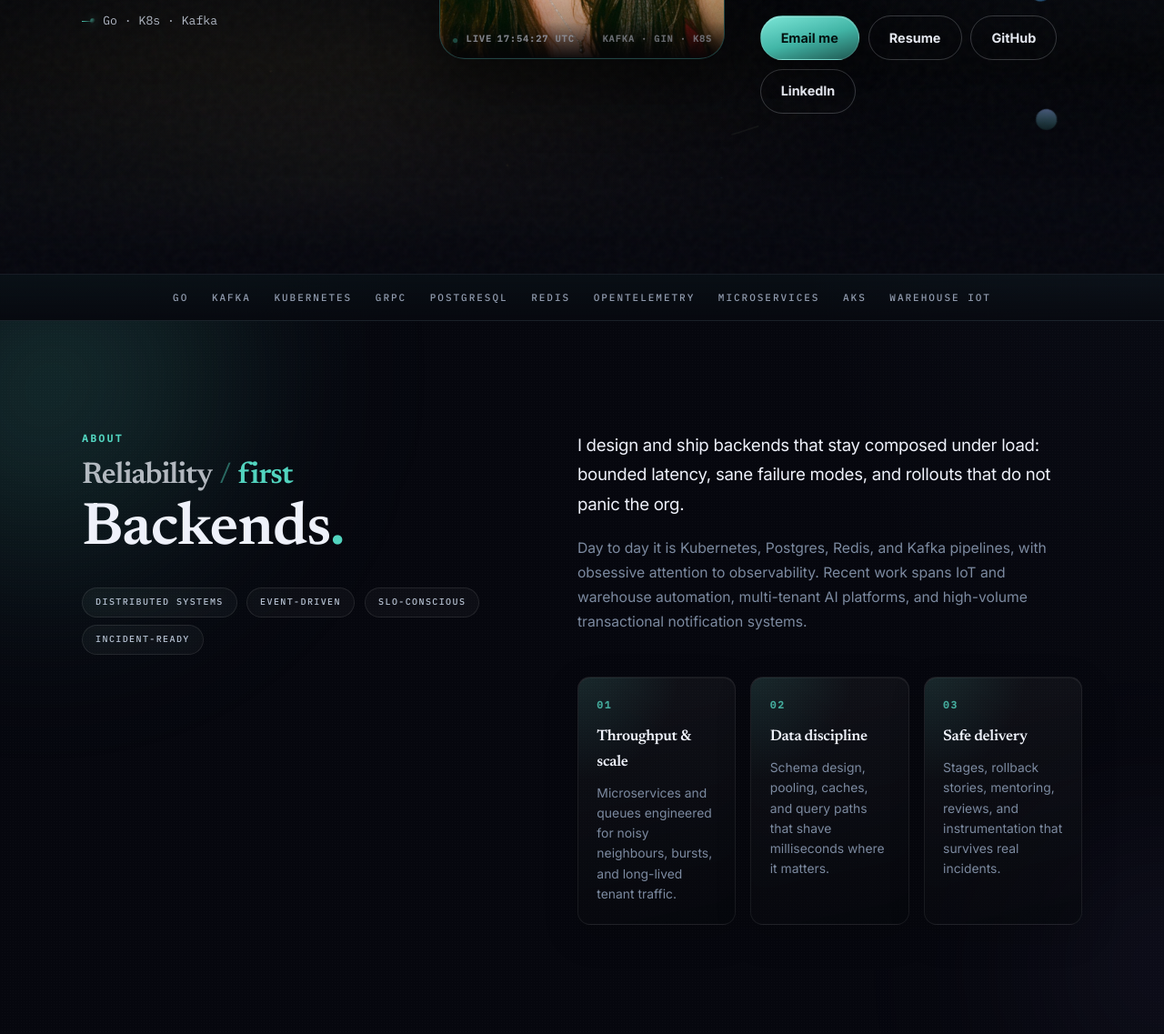
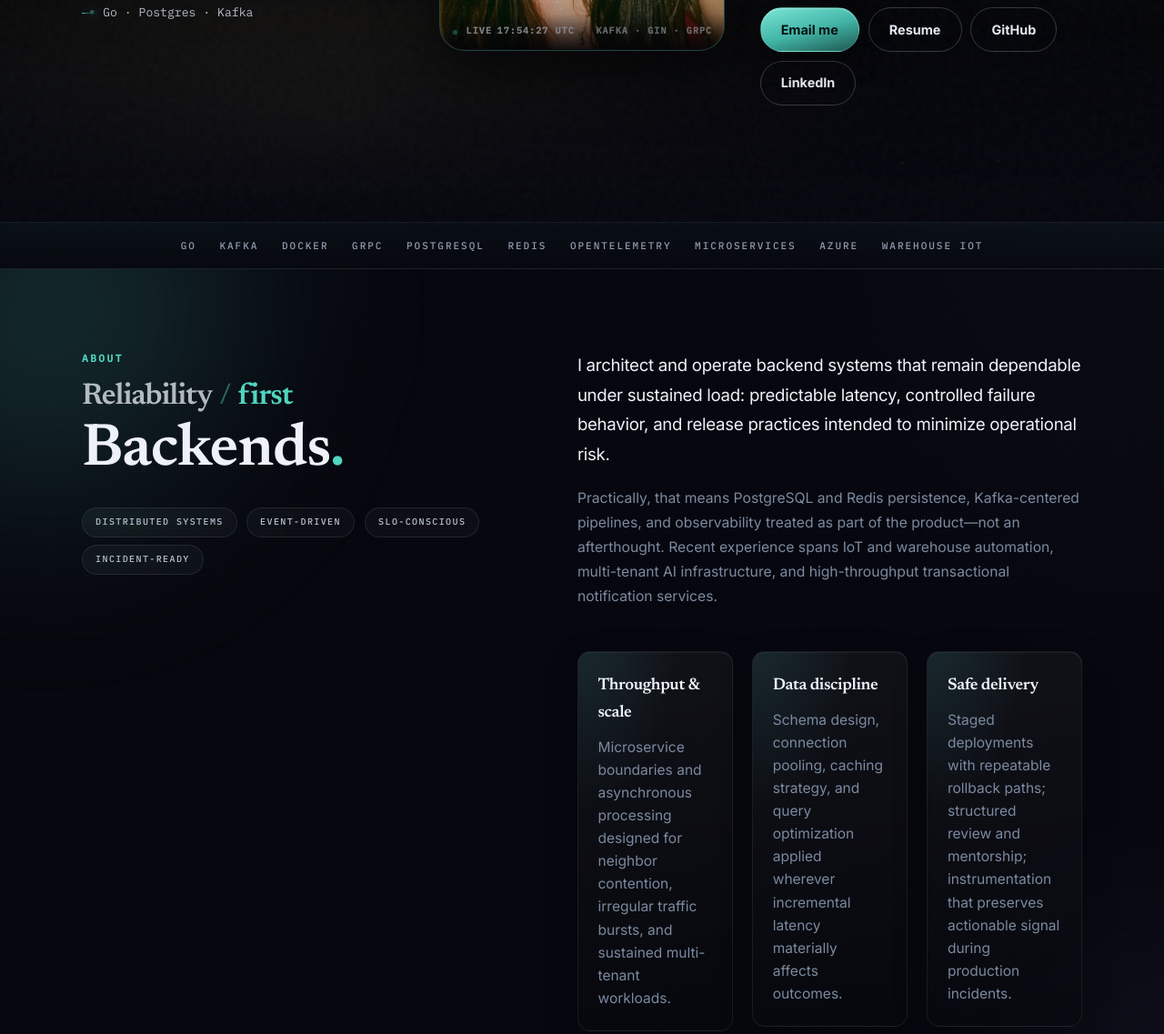
Before and after one commit to incogni23/Ankita-Cv, a plain HTML site: page index.html in a window 1280 px wide. Shown: the part 604-1741 px from the top of the page at 91% size. Drawn offline with nearby package versions, Linux system fonts and the light colour scheme.

Commit message:
final touch ups

```diff
--- a/index.html
+++ b/index.html
@@ -7,6 +7,22 @@
     <meta
       name="description"
       content="Ankita Dewari: Backend Engineer building scalable distributed systems with Go, cloud-native infrastructure, and event-driven microservices."
+    />
+    <meta name="author" content="Ankita Dewari" />
+    <!-- Social preview — override og:url after you publish (custom domain / GitHub Pages). -->
+    <meta property="og:type" content="website" />
+    <meta property="og:title" content="Ankita Dewari · Backend Engineer" />
+    <meta property="og:description" content="Backend Engineer — Go, PostgreSQL, Redis, Kafka, distributed systems." />
+    <meta
+      property="og:image"
+      content="https://raw.githubusercontent.com/incogni23/Ankita-Cv/main/profile.png"
+    />
+    <meta name="twitter:card" content="summary_large_image" />
+    <meta name="twitter:title" content="Ankita Dewari · Backend Engineer" />
+    <meta name="twitter:description" content="Backend Engineer — Go, PostgreSQL, Redis, Kafka, distributed systems." />
+    <meta
+      name="twitter:image"
+      content="https://raw.githubusercontent.com/incogni23/Ankita-Cv/main/profile.png"
     />
     <title>Ankita Dewari · Backend Engineer</title>
     <link rel="preconnect" href="https://fonts.googleapis.com" />
@@ -84,7 +100,7 @@
                 <ul class="hero-role-rail fx-hero-line" style="--fx: 4" role="list">
                   <li><span class="rail-mark" aria-hidden="true"></span> Backend engineer</li>
                   <li><span class="rail-mark" aria-hidden="true"></span> Distributed systems</li>
-                  <li><span class="rail-mark" aria-hidden="true"></span> Go · K8s · Kafka</li>
+                  <li><span class="rail-mark" aria-hidden="true"></span> Go · Postgres · Kafka</li>
                 </ul>
               </div>
 
@@ -113,7 +129,7 @@
                             ><span class="hero-chip-live" aria-hidden="true">●</span>LIVE
                             <span id="live-clock"></span></span
                           >
-                          <span class="badge-tag">Kafka · Gin · K8s</span>
+                          <span class="badge-tag">Kafka · Gin · gRPC</span>
                         </div>
                       </div>
                     </a>
@@ -171,13 +187,13 @@
         <div class="container keyword-inner">
           <span>Go</span>
           <span>Kafka</span>
-          <span>Kubernetes</span>
+          <span>Docker</span>
           <span>gRPC</span>
           <span>PostgreSQL</span>
           <span>Redis</span>
           <span>OpenTelemetry</span>
           <span>Microservices</span>
-          <span>AKS</span>
+          <span>Azure</span>
           <span>Warehouse IoT</span>
         </div>
       </div>
@@ -210,30 +226,36 @@
             <div class="about-studio__story">
               <div class="about-studio__dek">
                 <p class="about-studio__lead about-reveal-line">
-                  I design and ship backends that stay composed under load: bounded latency, sane failure modes, and rollouts that
-                  do not panic the org.
+                  I architect and operate backend systems that remain dependable under sustained load: predictable latency, controlled
+                  failure behavior, and release practices intended to minimize operational risk.
                 </p>
                 <p class="about-studio__fine about-reveal-line">
-                  Day to day it is Kubernetes, Postgres, Redis, and Kafka pipelines, with obsessive attention to observability.
-                  Recent work spans IoT and warehouse automation, multi-tenant AI platforms, and high-volume transactional notification
-                  systems.
+                  Practically, that means PostgreSQL and Redis persistence, Kafka-centered pipelines, and observability treated as part
+                  of the product—not an afterthought. Recent experience spans IoT and warehouse automation, multi-tenant AI
+                  infrastructure, and high-throughput transactional notification services.
                 </p>
               </div>
               <ul class="about-studio__tiles" role="list">
                 <li class="about-studio__tile">
-                  <span class="about-tile-num" aria-hidden="true">01</span>
                   <h3 class="about-tile-h">Throughput &amp; scale</h3>
-                  <p class="about-tile-t">Microservices and queues engineered for noisy neighbours, bursts, and long-lived tenant traffic.</p>
+                  <p class="about-tile-t">
+                    Microservice boundaries and asynchronous processing designed for neighbor contention, irregular traffic bursts, and
+                    sustained multi-tenant workloads.
+                  </p>
                 </li>
                 <li class="about-studio__tile">
-                  <span class="about-tile-num" aria-hidden="true">02</span>
                   <h3 class="about-tile-h">Data discipline</h3>
-                  <p class="about-tile-t">Schema design, pooling, caches, and query paths that shave milliseconds where it matters.</p>
+                  <p class="about-tile-t">
+                    Schema design, connection pooling, caching strategy, and query optimization applied wherever incremental latency
+                    materially affects outcomes.
+                  </p>
                 </li>
                 <li class="about-studio__tile">
-                  <span class="about-tile-num" aria-hidden="true">03</span>
                   <h3 class="about-tile-h">Safe delivery</h3>
-                  <p class="about-tile-t">Stages, rollback stories, mentoring, reviews, and instrumentation that survives real incidents.</p>
+                  <p class="about-tile-t">
+                    Staged deployments with repeatable rollback paths; structured review and mentorship; instrumentation that preserves
+                    actionable signal during production incidents.
+                  </p>
                 </li>
               </ul>
             </div>
@@ -258,7 +280,7 @@
               </div>
               <div class="card-job-body">
                 <h3>Founding Backend Engineer · Source Asia</h3>
-                <p class="stack-line">Go · Postgres · Redis · Kafka · K8s · AKS</p>
+                <p class="stack-line">Go · Postgres · Redis · Kafka · Docker · Azure</p>
                 <ul>
                   <li>Full Go backend for IoT / warehouse automation: ERP &amp; OMS integrations, telemetry, staged rollouts.</li>
                   <li>~45% faster APIs; heavy queries <strong>~900ms → ~250ms</strong> via SQL and caching discipline.</li>
@@ -275,11 +297,11 @@
               </div>
               <div class="card-job-body">
                 <h3>Backend Developer · PioVation GmbH</h3>
-                <p class="stack-line">Go · Keycloak · PostgreSQL · MongoDB · MinIO · Kubernetes</p>
+                <p class="stack-line">Go · Keycloak · PostgreSQL · MongoDB · MinIO · Docker</p>
                 <ul>
                   <li>Multi-tenant <strong>AI infrastructure</strong> with RBAC; gateway trimmed ~35% routing chatter.</li>
                   <li>Hybrid structured + blob storage with ~50% access wins where measured.</li>
-                  <li>Docker/Kubernetes across hybrid cloud.</li>
+                  <li>Docker-based deployments across hybrid cloud environments.</li>
                 </ul>
               </div>
             </article>
@@ -359,7 +381,7 @@
             </div>
             <div class="mini-card motion-reveal">
               <h3>Cloud &amp; ops</h3>
-              <p><span class="pill">Kubernetes</span> <span class="pill">Docker</span> <span class="pill">AWS</span> <span class="pill">Azure AKS</span> <span class="pill">CI/CD</span> <span class="pill">Linux</span></p>
+              <p><span class="pill">Docker</span> <span class="pill">AWS</span> <span class="pill">Azure</span> <span class="pill">CI/CD</span> <span class="pill">Linux</span></p>
             </div>
             <div class="mini-card mini-card-wide motion-reveal">
               <h3>Reliability &amp; performance</h3>
--- a/spiral-journey.js
+++ b/spiral-journey.js
@@ -162,89 +162,48 @@
     });
   }
 
-  function applySpiralProgress(docEl, traceEls, p, surfaceEl, depthEnabled) {
+  function applySpiralProgress(docEl, traceEls, p, surfaceEl) {
     p = typeof p !== "number" ? 0 : Math.min(1, Math.max(0, p));
 
     docEl.style.setProperty("--spiral-t", String(p));
 
-    var wx = Math.sin(p * Math.PI * 13) * 17;
-    var wy = Math.cos(p * Math.PI * 9) * 9;
+    var spiralTurns = p * Math.PI * 6; /* corkscrew phase across the page → ~3 sine cycles */
+    var wx = Math.sin(spiralTurns) * 14;
+    var wy = Math.cos(spiralTurns) * 11;
     docEl.style.setProperty("--spiral-wobble-x", wx + "px");
     docEl.style.setProperty("--spiral-wobble-y", wy + "px");
 
-    /* Legacy hook */
-    docEl.style.setProperty("--spiral-surface-zoom", String(1 - p * 0.038));
+    var shellScale = Math.max(0.28, 1.03 - p * 0.58);
+    docEl.style.setProperty("--spiral-scale-shell", String(shellScale));
+
+    var shellDeg = p * 920 + Math.sin(spiralTurns + 0.4) * 42;
+    docEl.style.setProperty("--spiral-rot-shell", shellDeg.toFixed(2) + "deg");
+    docEl.style.setProperty("--spiral-tx-shell", (-38 * p + Math.sin(spiralTurns + 1.1) * 14).toFixed(2) + "px");
+    docEl.style.setProperty("--spiral-ty-shell", (-32 * p + Math.cos(spiralTurns - 0.6) * 12).toFixed(2) + "px");
+
+    docEl.style.setProperty("--spiral-rot-cw", (-(p * 600) + Math.sin(spiralTurns) * -52).toFixed(2) + "deg");
+    docEl.style.setProperty("--spiral-rot-ccw", (p * 660 + Math.sin(spiralTurns + 2.05) * 56).toFixed(2) + "deg");
+    docEl.style.setProperty("--spiral-rot-sat", (-(p * 240) + Math.cos(spiralTurns + 1.4) * 55).toFixed(2) + "deg");
+
+    docEl.style.setProperty("--spiral-scale-sat", String(Math.max(0.68, Math.min(1.02, 0.94 + p * 0.05))));
+
+    docEl.style.setProperty("--spiral-host-pulse", "1");
 
     /*
-     * Obvious inward / outward "breathing" along scroll (purely p‑driven —
-     * we do NOT negate document scroll-Y; doing that blew out blank space past the footer).
+     * Never apply perspective / rotateX to .spiral-surface — that skewed the entire page into a trapezoid.
+     * All spiral motion stays on the fixed SVG overlay (.spiral-stage).
      */
-    var breathFast = Math.sin(p * Math.PI * 20);
-    var breathSlow = Math.sin(p * Math.PI * 3.25);
-    var envelope = 0.55 + 0.45 * breathSlow;
-    var pulse = breathFast * envelope;
-
-    var shellScale = (1.06 - p * 0.48) * (1 + 0.13 * pulse);
-    docEl.style.setProperty("--spiral-scale-shell", String(Math.max(0.22, Math.min(1.35, shellScale))));
-
-    docEl.style.setProperty("--spiral-rot-shell", p * 720 + pulse * 110 + "deg");
-    docEl.style.setProperty("--spiral-tx-shell", (-44 * p + pulse * 18).toFixed(2) + "px");
-    docEl.style.setProperty("--spiral-ty-shell", (-36 * p - pulse * 14).toFixed(2) + "px");
-    docEl.style.setProperty("--spiral-rot-cw", (p * -560 + pulse * -55).toFixed(2) + "deg");
-    docEl.style.setProperty("--spiral-rot-ccw", (p * 640 + pulse * 48).toFixed(2) + "deg");
-    docEl.style.setProperty("--spiral-rot-sat", (p * -220 + pulse * 70).toFixed(2) + "deg");
-    docEl.style.setProperty("--spiral-scale-sat", String(Math.max(0.65, Math.min(1.08, (0.94 + p * 0.08) * (1 + 0.05 * pulse)))));
-
-    /* Fixed spiral canvas gently pulses opposite phase for layered depth */
-    docEl.style.setProperty("--spiral-host-pulse", String(1 + pulse * -0.05));
-
-    /*
-     * Tunnel depth on the staged surface — Z + tilt + zoom, no cancelling scrollY (avoids phantom gap).
-     */
-    if (depthEnabled && surfaceEl) {
-      var vh = window.innerHeight || 640;
-      var inward = Math.min(vh * 1.72, Math.max(vh * 1.08, surfaceEl.scrollHeight * 0.11));
-      var dzBase = -p * inward * 0.88;
-      var dz = dzBase + inward * 0.16 * pulse;
-
-      var tilt = Math.min(10.2, Math.max(0, p * 8.95 + pulse * 1.05));
-      var sc = Math.max(0.78, Math.min(1.04, (1 - p * 0.125) * (1 + 0.042 * pulse)));
-      var pers = Math.min(1380, Math.max(760, Math.round(vh * 1.15)));
-
-      surfaceEl.style.transform =
-        "perspective(" +
-        pers +
-        "px) translate3d(" +
-        wx.toFixed(2) +
-        "px," +
-        wy.toFixed(2) +
-        "px," +
-        dz.toFixed(1) +
-        "px) rotateX(" +
-        tilt.toFixed(2) +
-        "deg) scale(" +
-        sc.toFixed(4) +
-        ")";
-      surfaceEl.style.transformOrigin = "50% 12%";
-
-      try {
-        surfaceEl.dataset.depthActive = "1";
-      } catch (eDat) {}
-
-      docEl.classList.add("spiral-depth-rig-live");
-    } else if (!depthEnabled && surfaceEl) {
+    if (surfaceEl) {
       surfaceEl.style.removeProperty("transform");
       surfaceEl.style.removeProperty("transform-origin");
-
       try {
         delete surfaceEl.dataset.depthActive;
-      } catch (eDel) {}
-
-      docEl.classList.remove("spiral-depth-rig-live");
-      docEl.style.removeProperty("--spiral-host-pulse");
+      } catch (eDat) {}
     }
 
-    var offBase = -7200 + p * -15200;
+    docEl.classList.remove("spiral-depth-rig-live");
+
+    var offBase = -7200 + p * -19800;
     if (traceEls && traceEls.length) {
       traceEls.forEach(function (node, ix) {
         node.style.strokeDashoffset = String(offBase * (1 + ix * 0.09));
@@ -267,11 +226,11 @@
     return Math.min(1, Math.max(0, y / max));
   }
 
-  function bindScrollSynth(docEl, traceEls, surfaceEl, depthActive) {
+  function bindScrollSynth(docEl, traceEls, surfaceEl) {
     if (typeof ScrollTrigger === "undefined" || typeof gsap === "undefined") return false;
     gsap.registerPlugin(ScrollTrigger);
 
-    applySpiralProgress(docEl, traceEls, readPageScrollRatio(), surfaceEl, depthActive);
+    applySpiralProgress(docEl, traceEls, readPageScrollRatio(), surfaceEl);
 
     ScrollTrigger.create({
       trigger: surfaceEl && surfaceEl.scrollHeight >= 320 ? surfaceEl : document.documentElement,
@@ -280,7 +239,7 @@
       scrub: 0.62,
       invalidateOnRefresh: true,
       onUpdate: function (self) {
-        applySpiralProgress(docEl, traceEls, self.progress, surfaceEl, depthActive);
+        applySpiralProgress(docEl, traceEls, self.progress, surfaceEl);
       },
     });
 
@@ -288,7 +247,7 @@
       try {
         ScrollTrigger.refresh(true);
       } catch (e) {}
-      applySpiralProgress(docEl, traceEls, readPageScrollRatio(), surfaceEl, depthActive);
+      applySpiralProgress(docEl, traceEls, readPageScrollRatio(), surfaceEl);
     });
 
     window.addEventListener(
@@ -297,9 +256,29 @@
         requestAnimationFrame(function () {
           try {
             ScrollTrigger.refresh(true);
-            applySpiralProgress(docEl, traceEls, readPageScrollRatio(), surfaceEl, depthActive);
+            applySpiralProgress(docEl, traceEls, readPageScrollRatio(), surfaceEl);
           } catch (e3) {}
         });
+      },
+      { passive: true },
+    );
+
+    var rzTimer = null;
+
+    window.addEventListener(
+      "resize",
+      function () {
+        window.clearTimeout(rzTimer);
+        rzTimer = window.setTimeout(function () {
+          rzTimer = null;
+          requestAnimationFrame(function () {
+            try {
+              ScrollTrigger.refresh(true);
+            } catch (e4) {}
+
+            applySpiralProgress(docEl, traceEls, readPageScrollRatio(), surfaceEl);
+          });
+        }, 140);
       },
       { passive: true },
     );
@@ -330,7 +309,7 @@
       traces.forEach(function (path, ix) {
         path.style.strokeDashoffset = String(-6900 + ix * 120);
       });
-      bindScrollSynth(docEl, traces, surfaceEl, true);
+      bindScrollSynth(docEl, traces, surfaceEl);
     } else if (!live) {
       docEl.style.setProperty("--spiral-t", "0.12");
 
@@ -338,7 +317,7 @@
         path.style.strokeDashoffset = String(-9100 + ix * 440);
       });
 
-      applySpiralProgress(docEl, traces, 0.12, surfaceClear || null, false);
+      applySpiralProgress(docEl, traces, 0.12, surfaceClear || null);
     } else {
       /* Live motion but GSAP unavailable — vanilla scroll fallback */
       traces.forEach(function (path, ix) {
@@ -346,12 +325,22 @@
       });
 
       var surf = surfaceClear;
-      var onScrollDepth = function () {
-        applySpiralProgress(docEl, traces, readPageScrollRatio(), surf, true);
+      var rsTimer = null;
+      var onScrollSpiral = function () {
+        applySpiralProgress(docEl, traces, readPageScrollRatio(), surf);
       };
-      onScrollDepth();
-      window.addEventListener("scroll", onScrollDepth, { passive: true });
-      window.addEventListener("resize", onScrollDepth, { passive: true });
+
+      function onResizeSpiral() {
+        window.clearTimeout(rsTimer);
+        rsTimer = window.setTimeout(function () {
+          rsTimer = null;
+          onScrollSpiral();
+        }, 140);
+      }
+
+      onScrollSpiral();
+      window.addEventListener("scroll", onScrollSpiral, { passive: true });
+      window.addEventListener("resize", onResizeSpiral, { passive: true });
     }
 
     requestAnimationFrame(function () {
--- a/styles.css
+++ b/styles.css
@@ -33,7 +33,7 @@
   --font-sans: "Inter", system-ui, -apple-system, sans-serif;
   --font-mono: "IBM Plex Mono", ui-monospace, monospace;
 
-  --section-gap: clamp(3.75rem, 10vw, 6.25rem);
+  --section-gap: clamp(3.25rem, 8vw, 5rem);
   --header-h: 64px;
 }
 
@@ -297,7 +297,6 @@ strong {
   --spiral-rot-ccw: 0deg;
   --spiral-rot-sat: 0deg;
   --spiral-scale-sat: 1;
-  --spiral-surface-zoom: 1;
   --spiral-host-pulse: 1;
 }
 
@@ -326,21 +325,8 @@ strong {
   z-index: 2;
 }
 
-html.spiral-depth-rig-live body {
+html.spiral-journey-live body {
   overflow-x: hidden;
-}
-
-html.spiral-depth-rig-live .spiral-surface {
-  transform-style: preserve-3d;
-}
-
-html.spiral-journey-live .spiral-surface {
-  /* Actual transform chain is driven inline by spiral-journey.js (tunnel / depth rig). */
-  will-change: transform;
-}
-
-html.spiral-journey-muted .spiral-surface {
-  transform: none;
 }
 
 .spiral-svg {
@@ -502,7 +488,7 @@ html.spiral-journey-muted .spiral-mote {
 .hero {
   position: relative;
   overflow: hidden;
-  padding: clamp(3rem, 9vw, 5.25rem) 0 clamp(4rem, 12vw, 7rem);
+  padding: clamp(3rem, 9vw, 5.25rem) 0 clamp(2.5rem, 7vw, 4rem);
   color: rgba(239, 242, 248, 0.94);
 }
 
@@ -750,7 +736,7 @@ html.spiral-journey-muted .spiral-mote {
   position: relative;
   padding-block: clamp(1rem, 3vw, 2rem) clamp(2rem, 6vw, 4rem);
   /* Was 88vh — read as oversized empty hero + exaggerated page tail with the tunnel rig */
-  min-height: min(72vh, 640px);
+  min-height: min(68vh, 560px);
   display: flex;
   align-items: center;
 }
@@ -1373,7 +1359,7 @@ html.spiral-journey-muted .spiral-mote {
   position: relative;
   isolation: isolate;
   overflow: clip;
-  padding: calc(var(--section-gap) * 1.2) 0;
+  padding: calc(var(--section-gap) * 1.12) 0 calc(var(--section-gap) * 0.92) 0;
 }
 
 .about-studio__ambient {
@@ -1563,7 +1549,8 @@ html.spiral-journey-muted .spiral-mote {
   padding: 0;
   list-style: none;
   display: grid;
-  gap: 1rem;
+  gap: clamp(1rem, 2.2vw, 1.35rem);
+  align-items: start;
 }
 
 @media (min-width: 720px) {
@@ -1575,7 +1562,9 @@ html.spiral-journey-muted .spiral-mote {
 .about-studio__tile {
   position: relative;
   isolation: isolate;
-  padding: 1.35rem 1.28rem;
+  height: auto;
+  align-self: start;
+  padding: clamp(1.1rem, 2vw, 1.45rem) clamp(1.1rem, 2vw, 1.35rem);
   border-radius: 14px;
   border: 1px solid rgba(255, 255, 255, 0.07);
   background: linear-gradient(168deg, rgba(255, 255, 255, 0.042) 0%, rgba(6, 8, 12, 0.55) 100%);
@@ -1594,27 +1583,16 @@ html.spiral-journey-muted .spiral-mote {
   pointer-events: none;
 }
 
-.about-studio__tile .about-tile-num,
 .about-studio__tile .about-tile-h,
 .about-studio__tile .about-tile-t {
   position: relative;
   z-index: 1;
 }
 
-.about-tile-num {
-  display: block;
-  margin-bottom: 0.82rem;
-  font-family: var(--font-mono);
-  font-size: 0.6875rem;
-  font-weight: 600;
-  letter-spacing: 0.17em;
-  color: rgba(var(--accent-rgb), 0.78);
-}
-
 .about-tile-h {
-  margin: 0 0 0.5rem;
+  margin: 0 0 0.55rem;
   font-family: var(--font-serif);
-  font-size: 1.05rem;
+  font-size: clamp(1.05rem, 0.35vw + 0.96rem, 1.135rem);
   font-weight: 600;
   letter-spacing: -0.02em;
   color: var(--ink);
@@ -1622,8 +1600,8 @@ html.spiral-journey-muted .spiral-mote {
 
 .about-tile-t {
   margin: 0;
-  font-size: 0.8675rem;
-  line-height: 1.6;
+  font-size: clamp(0.9rem, 0.25vw + 0.845rem, 0.97rem);
+  line-height: 1.62;
   color: var(--muted);
 }
 
@@ -1814,7 +1792,7 @@ html.spiral-journey-muted .spiral-mote {
   position: relative;
   isolation: isolate;
   overflow: clip;
-  padding: calc(var(--section-gap) * 1.1) 0;
+  padding: calc(var(--section-gap) * 1.02) 0 calc(var(--section-gap) * 0.72) 0;
 }
 
 .contact-studio__shell.container {
@@ -2152,7 +2130,7 @@ html.spiral-journey-muted .spiral-mote {
 
 
 .site-footer {
-  padding: 2rem 0 2.5rem;
+  padding: 1.35rem 0 1.5rem;
   border-top: 1px solid var(--border);
   margin-top: 0;
   background: var(--bg);
```
Also changed, not shown: 1 other file.
